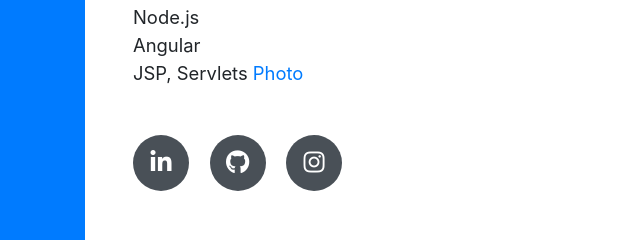
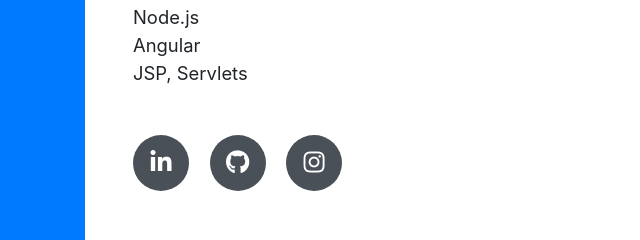
Before and after one commit to rakshithca/Rakshith-Portfolio, a website with bundled scripts: page index.html in a window 1280 px wide. Shown: the part 544-784 px from the top of the page, 187-827 px from the left. Built offline with nearby package versions, Linux system fonts and the light colour scheme; a web font is replaced by a local one.

Commit message:
image optimization

```diff
--- a/index.html
+++ b/index.html
@@ -87,7 +87,7 @@
           <br>Node.js
           <br>Angular
           <br>JSP, Servlets
-          <a href="photo.html">Photo</a>
+
           <!-- <br> -->
           <!-- <br>GraphQL -->
           <!-- <br>NativeScript</p> -->
```
Also changed, not shown: img/Photography/green_snake.jpg, 2 other files.
